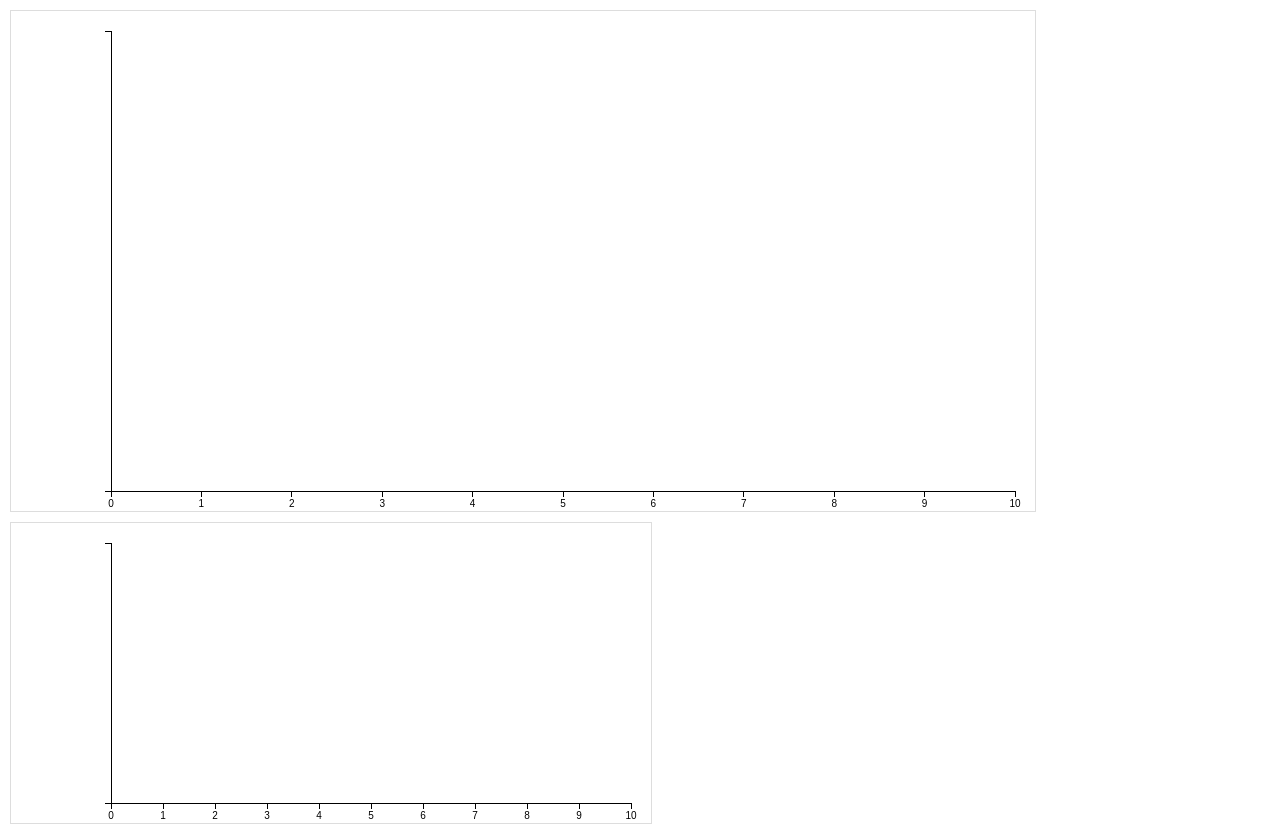
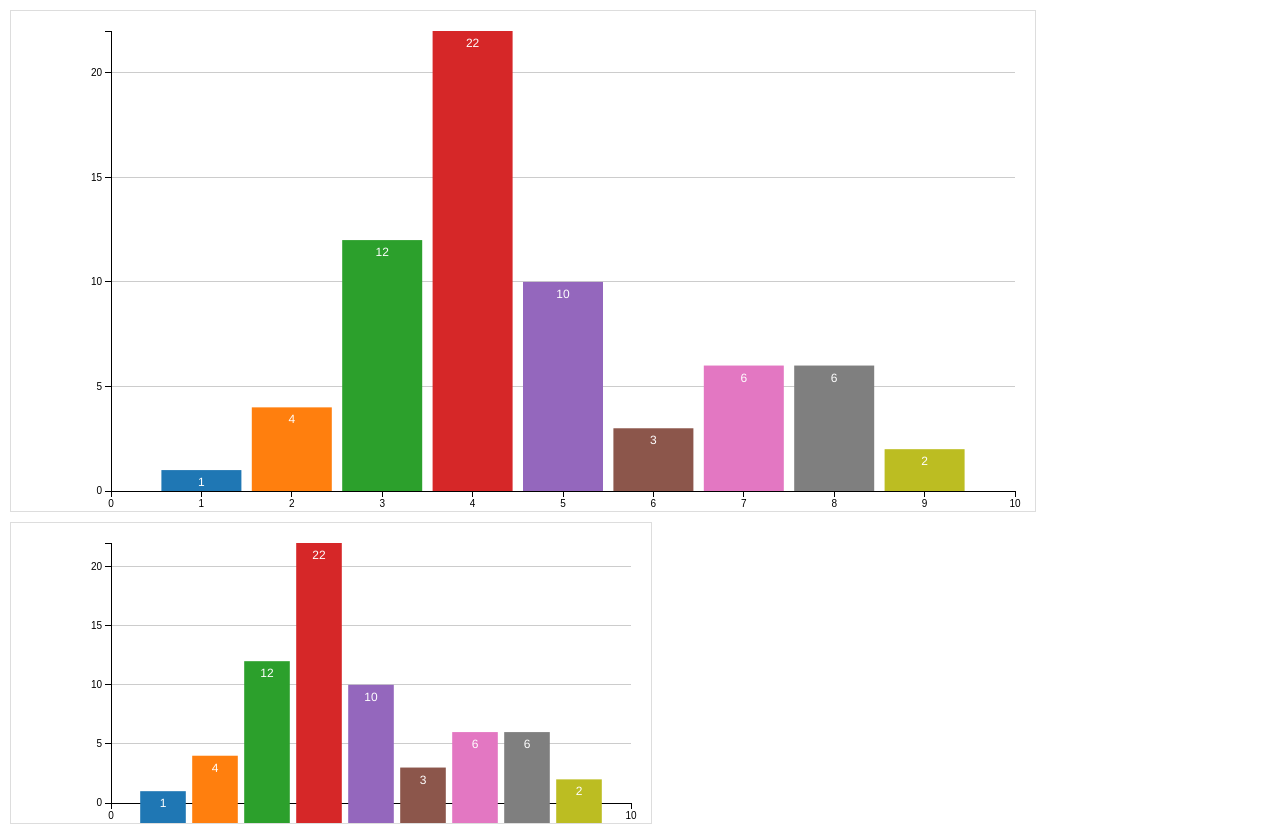
Before and after one commit to itdavidhan/dCharts, a website: page src/bar-chart-linear.html in a window 1280 px wide. Drawn offline with nearby package versions, Linux system fonts and the light colour scheme.

Commit message:
add bar chart linear

```diff
--- a/dcharts.js
+++ b/dcharts.js
@@ -48,8 +48,8 @@
       switch(options.type)
       {
         // 条形图（柱状图）
-        case 'bar':
-          this.createBar(options);
+        case 'bar-linear':
+          this.createBarLinear(options);
           break;
         // 饼图
         case 'pie':
@@ -65,26 +65,18 @@
           break;
       }
     },
-    createBar: function(options) {
+    createBarLinear: function(options) {
       var _selector = this.selector,
           _w = parseFloat(_selector.style('width')),
           _h = parseFloat(_selector.style('height')),
-          _data_length = options.data.length,
-          _data_max = (function() {
-            var data = options.data;
-            var arr = [];
-            data.forEach(function(key, value) {
-              arr.push(key.y);
-            });
-            return d3.max(arr);
-          })(),
-
+          _data = options.data,
+          _data_length = _data.length,
+          _data_max = d3.max(_data),
           _width = options.width || _w,
           _height = options.height || _h,
           _margins = options.margin || _MARGIN,
           _x = d3.scale.linear().domain([0, _data_length+1]).range([0, quadrantWidth()]),
           _y = d3.scale.linear().domain([0, _data_max]).range([quadrantHeight(), 0]),
-          _data = options.data,
           _colors = options.color,
           _ticks = options.ticks,
           _showLineX = options.showLineX || false,
@@ -205,14 +197,14 @@
                       return _COLOR(i);
                     }
                   })
-                  .attr("x", function (d) {
-                      return _x(d.x);
+                  .attr("x", function (d, i) {
+                      return _x(i+1) - (Math.floor(quadrantWidth() / _data.length) - padding)/2;
                   })
                   .attr("y", function (d) {
-                      return _y(d.y);
+                      return _y(d);
                   })
                   .attr("height", function (d) {
-                      return yStart() - _y(d.y);
+                      return yStart() - _y(d);
                   })
                   .attr("width", function(d){
                       return Math.floor(quadrantWidth() / _data.length) - padding;
@@ -236,11 +228,11 @@
                   .enter()
                   .append("text")
                   .attr("class", "text")
-                  .attr("x", function (d) {
-                      return _x(d.x)+(Math.floor(quadrantWidth() / _data.length) - padding)/2;
+                  .attr("x", function (d, i) {
+                      return _x(i+1);
                   })
                   .attr("y", function (d) {
-                      return _y(d.y) + 16; // 16:距离柱形图顶部的距离，根据情况而定
+                      return _y(d) + 16; // 16:距离柱形图顶部的距离，根据情况而定
                   })
                   .style({
                     "fill": "#FFF",
@@ -248,7 +240,7 @@
                   })
                   .attr("text-anchor", "middle")
                   .text(function(d) {
-                    return d.y;
+                    return d;
                   });
       }
       function xStart() {
@@ -273,7 +265,7 @@
     _showTooltip: function(d, _selector) {
       var _tooltip = _selector.select('div.tooltip')
                         .style('opacity', 0.8)
-                        .html(d.y);
+                        .html(d);
     },
     _moveTooltip: function(_selector, x, y) {
       var
--- a/src/bar-chart-linear.html
+++ b/src/bar-chart-linear.html
@@ -17,7 +17,7 @@
       var dc1 = Dcharts('.div1');
       var dc2 = Dcharts('.div2');
       var ops = {
-        type: 'bar',
+        type: 'bar-linear',
         data: [1, 4, 12, 22, 10, 3, 6, 6, 2],
         margin: {top: 20, right: 20, bottom: 20, left: 100},
         ticks: 5,
```
Also changed, not shown: index.html (+1 -1 lines), package.json (+2 -8 lines).
